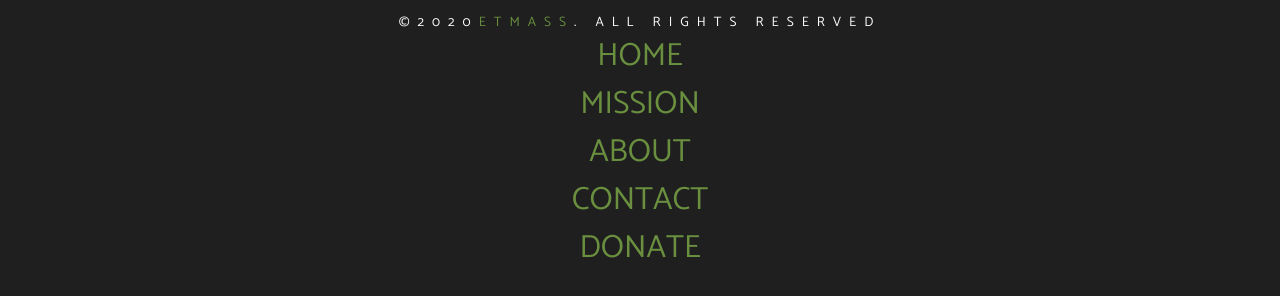
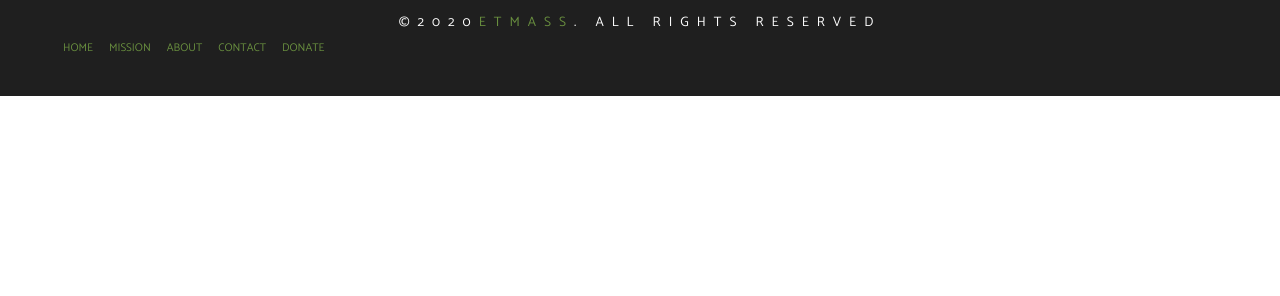
Before and after one commit to Tussey/etmass, a plain HTML site: page donate.html in a window 1280 px wide. Shown: the part 1820-2116 px from the top of the page. After the commit the page ends 1916 px from the top, so only its background shows below. Drawn offline with Linux system fonts and the light colour scheme; a web font is replaced by a local one.

Commit message:
footer navbar worked on

```diff
--- a/css/styles.css
+++ b/css/styles.css
@@ -97,16 +97,19 @@ a {
   color: var(--mainDark);
   padding-left: 0.5rem;
 }
-.nav-footer{
-  list-style-type: none;
+.nav-footer li{
+  display: inline;
+  float:left;
 }
-.nav-footer-link{
+.nav-footer a{
   display: block;
-  font-size: 2rem;
-  text-transform: uppercase;
-  color: var(--primaryColor);
-  transition: var(--mainTransition);
+  padding: 8px;
+  font-size: 0.7rem !important;
 }
+.nav-footer a:hover{
+  color:white;
+}
+
 .showNav {
   transform: translateX(0);
 }
```
